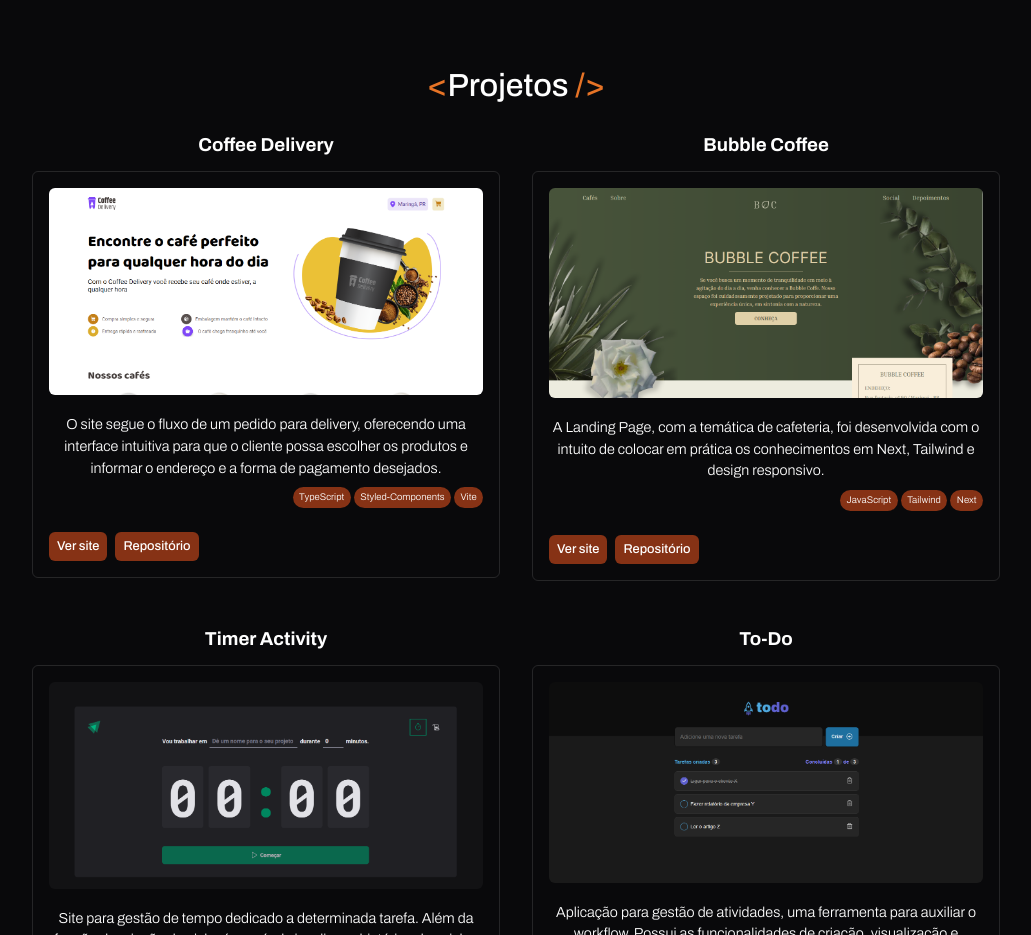
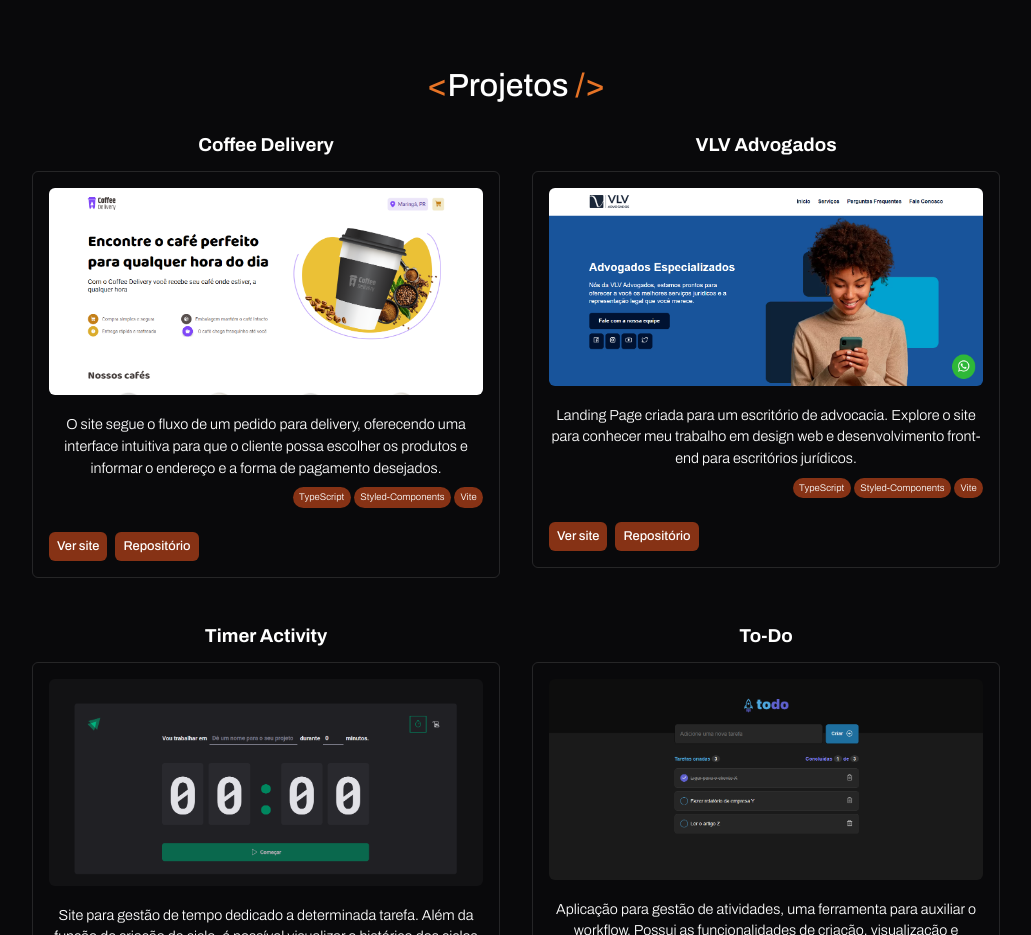
Before and after one commit to gilsonfsdev/portfolio, a React (Create React App) app: page / in a window 1280 px wide. Shown: the part 2160-3095 px from the top of the page, without its empty margins (124-1155 px from the left). Built offline with nearby package versions, Linux system fonts and the light colour scheme.

Commit message:
add project vlv

```diff
--- a/src/pages/Projetos/Projetos.js
+++ b/src/pages/Projetos/Projetos.js
@@ -2,7 +2,7 @@ import React from 'react';
 import styles from './Projetos.module.css';
 
 // imagens
-import bubblecoffee from '../../images/bubblecoffee.png';
+import vlv from '../../images/vlv.png'
 import todo from '../../images/to-do.png'
 import timer from '../../images/timer.png'
 import coffeeDelivery from '../../images/coffee-delivery.png'
@@ -24,12 +24,12 @@ const Projetos = () => {
     },
       {
         id:2,
-        title: "Bubble Coffee",
-        imagem: bubblecoffee,
-        tecnologias: ["JavaScript", "Tailwind", "Next"],
-        description: "A Landing Page, com a temática de cafeteria, foi desenvolvida com o intuito de colocar em prática os conhecimentos em Next, Tailwind e design responsivo.",
-        link: "https://coffeeshop-gilsonfsdev.vercel.app/",
-        repositorio: 'https://github.com/gilsonfsdev/coffeeshop'
+        title: "VLV Advogados",
+        imagem: vlv,
+        tecnologias: ["TypeScript", "Styled-Components", "Vite"],
+        description: "Landing Page criada para um escritório de advocacia. Explore o site para conhecer meu trabalho em design web e desenvolvimento front-end para escritórios jurídicos.",
+        link: "https://landing-page-attorney.vercel.app/",
+        repositorio: 'https://github.com/gilsonfsdev/landing-page-attorney'
       },
       {
         id:3,
```
Also changed, not shown: src/components/CardProjetos/index.module.css (line endings or trailing spaces), src/images/vlv.png (added).
